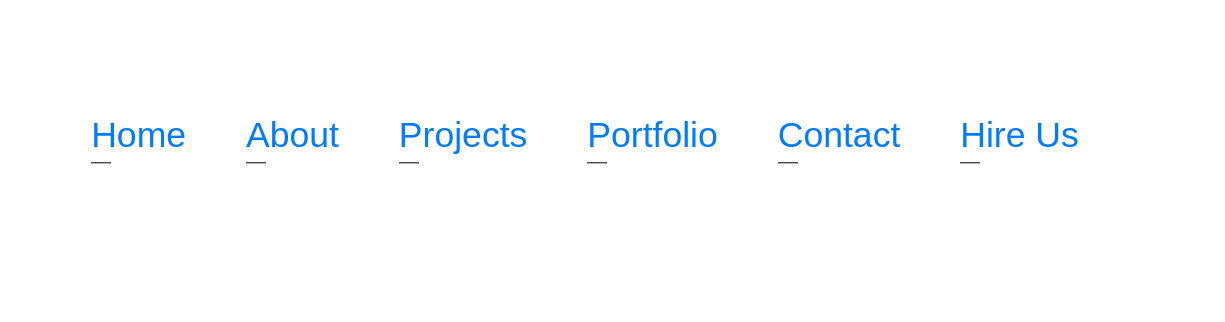
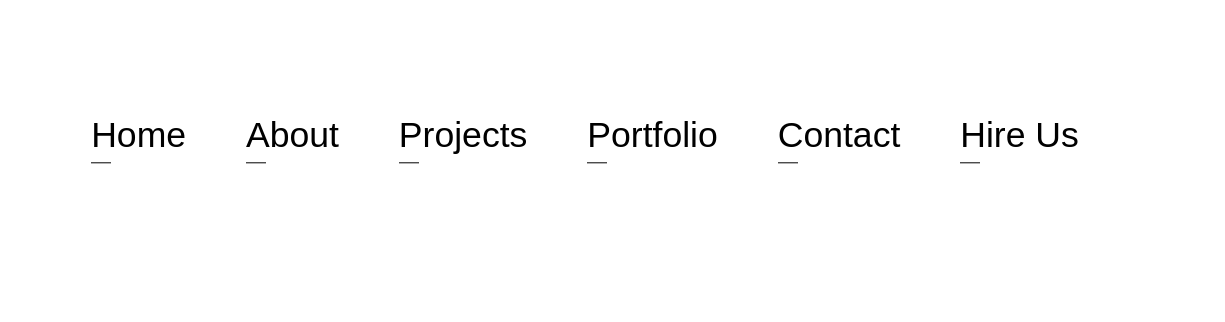
Before and after one commit to yaw595/Iris-Redesign, a plain HTML site: page index.html in a window 1280 px wide. Both pictures are taken after a click on the element 47 px from the left and 45 px from the top of the page. Shown: the part 264-586 px from the top of the page, 55-1280 px from the left. Drawn offline with nearby package versions, Linux system fonts and the light colour scheme; a web font is replaced by a local one.

Commit message:
fixed nav links

```diff
--- a/asset/css/index.css
+++ b/asset/css/index.css
@@ -13,6 +13,8 @@ body {
 }
 
 
+/* Navbar, Search Icon, Menu, Sign In and Sign Up buttons Sections*/
+/*Navbar Section */
 /* Navbar, Search Icon, Menu, Sign In and Sign Up buttons Sections*/
 /*Navbar Section */
 .top-stuff {
@@ -31,6 +33,11 @@ body {
   top: 30px;
   cursor: pointer;
   z-index: 5;
+}
+
+.top-stuff .logo a {
+  color: #000;
+  text-decoration: none;
 }
 
 
@@ -124,6 +131,8 @@ body {
   transform: translate(0%, 100%);
   transition: opacity 0.2s ease, transform 0.3s ease;
   margin: 0 25px;
+  text-decoration: none;
+  color: #000;
 }
 
 .nav__list-item:before {
@@ -136,6 +145,7 @@ body {
   transform: translate(0%, 0%);
   transition: all 0.3s ease;
   z-index: -1;
+
 }
 
 .nav__list-item:hover:before {
@@ -144,6 +154,7 @@ body {
 
 body.nav-active .menu-icon__line {
   background-color: #000;
+
   transform: translateX(0px) rotate(-45deg);
 }
 
@@ -180,30 +191,44 @@ body.nav-active .nav__list-item {
 
 body.nav-active .nav__list-item:nth-child(0) {
   transition-delay: 0.5s;
+  text-decoration: none;
+  color: #000;
 }
 
 body.nav-active .nav__list-item:nth-child(1) {
   transition-delay: 0.6s;
+  text-decoration: none;
+  color: #000;
 }
 
 body.nav-active .nav__list-item:nth-child(2) {
   transition-delay: 0.7s;
+  text-decoration: none;
+  color: #000;
 }
 
 body.nav-active .nav__list-item:nth-child(3) {
   transition-delay: 0.8s;
+  text-decoration: none;
+  color: #000;
 }
 
 body.nav-active .nav__list-item:nth-child(4) {
   transition-delay: 0.9s;
+  text-decoration: none;
+  color: #000;
 }
 
 body.nav-active .nav__list-item:nth-child(5) {
   transition-delay: 1s;
+  text-decoration: none;
+  color: #000;
 }
 
 body.nav-active .nav__list-item:nth-child(6) {
-  transition-delay: 1.2s;
+  transition-delay: 1s;
+  text-decoration: none;
+  color: #000;
 }
 
 
--- a/asset/css/sign-in.css
+++ b/asset/css/sign-in.css
@@ -32,6 +32,7 @@ body {
 
 .top-stuff .logo a {
   color: #000;
+  text-decoration: none;
 }
 
 
--- a/asset/css/sign-up.css
+++ b/asset/css/sign-up.css
@@ -30,6 +30,7 @@ body {
 
 .top-stuff .logo a {
   color: #000;
+  text-decoration: none;
 }
 
 .top-stuff .sign-in-up {
```
